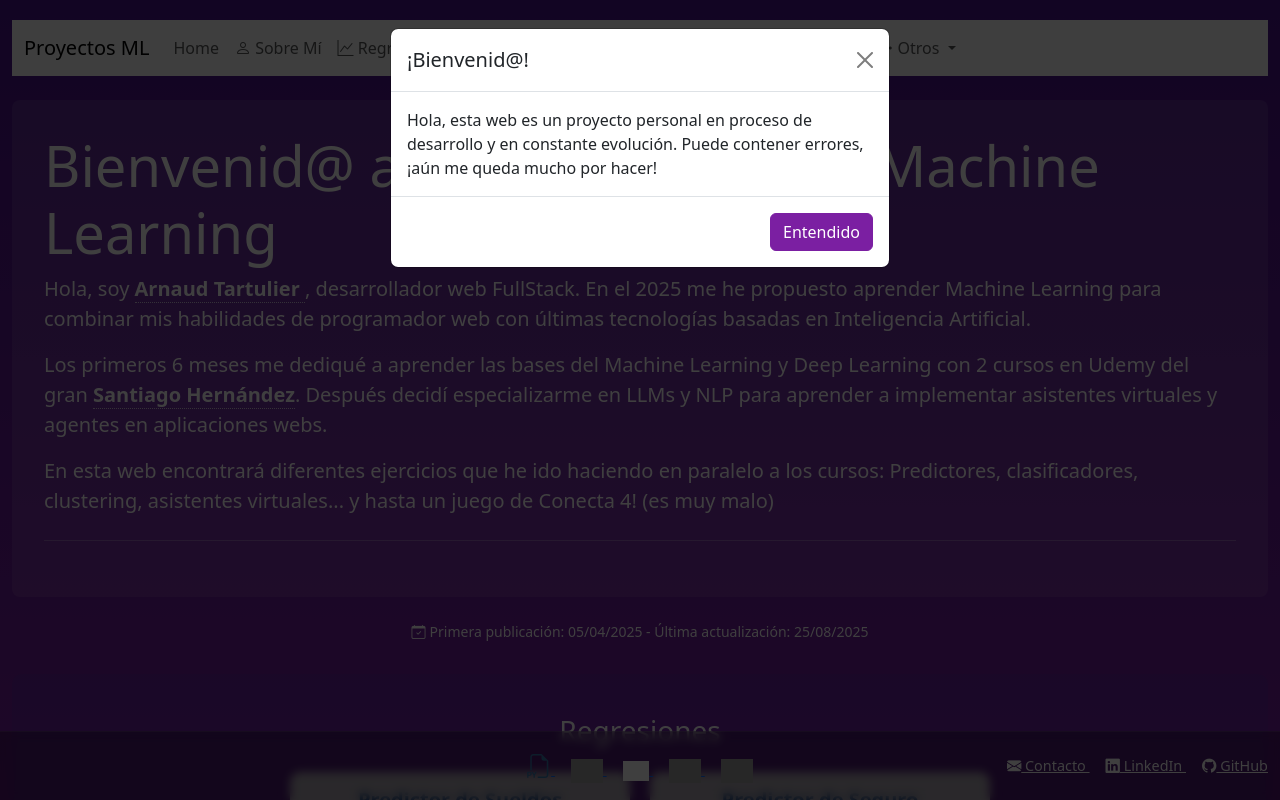
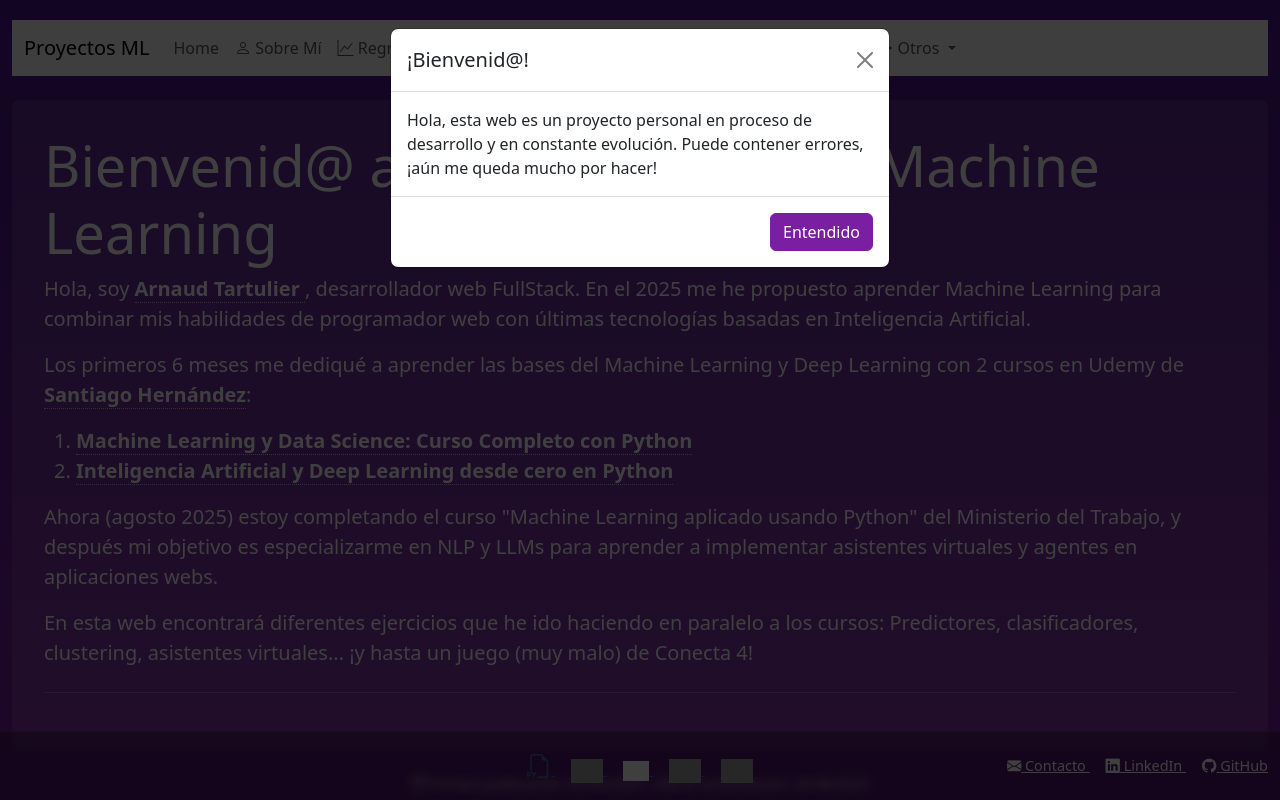
Before and after one commit to Aundefined/proyectos-ml, a Python web app: template templates/home.html in a window 1280 px wide. Run offline with Jinja, Linux system fonts and the light colour scheme; the template is opened without the code that fills it, so the values that code supplies are empty; grey boxes are pictures that could not be loaded.

Commit message:
update home

```diff
--- a/sobre_mi/templates/sobre_mi.html
+++ b/sobre_mi/templates/sobre_mi.html
@@ -36,7 +36,7 @@
                             nuestros clientes.
                         </p>
                         <p>
-                            Fuera del trabajo, estudio y actualizo esta web con pequeños proyectos de Machine Learning usando
+                            Fuera del trabajo estudio Machine Learning y Deep Learning, y actualizo esta web con pequeños proyectos usando
                             Python
                             y Flask. Es mi forma de combinar lo que sé de desarrollo web con algoritmos de IA.
                         </p>
--- a/templates/home.html
+++ b/templates/home.html
@@ -31,15 +31,20 @@
                style="border-bottom: 1px dotted rgba(255,255,255,0.7);">
                Arnaud Tartulier
             </a>, desarrollador web FullStack. En el 2025 me he propuesto aprender Machine Learning para combinar mis habilidades de programador web con últimas tecnologías basadas en Inteligencia Artificial.</p>
-            <p class="lead">Los primeros 6 meses me dediqué a aprender las bases del Machine Learning y Deep Learning con 2 cursos en Udemy del gran <a href="https://www.udemy.com/user/shramos/" target="_blank" class="text-decoration-none text-white fw-bold" style="border-bottom: 1px dotted rgba(255,255,255,0.7);">Santiago Hernández</a>. Después decidí especializarme en LLMs y NLP para aprender a implementar asistentes virtuales y agentes en aplicaciones webs. </p>
-            <p class="lead">En esta web encontrará diferentes ejercicios que he ido haciendo en paralelo a los cursos: Predictores, clasificadores, clustering, asistentes virtuales... y hasta un juego de Conecta 4! (es muy malo)</p>
+            <p class="lead">Los primeros 6 meses me dediqué a aprender las bases del Machine Learning y Deep Learning con 2 cursos en Udemy de <a href="https://www.udemy.com/user/shramos/" target="_blank" class="text-decoration-none text-white fw-bold" style="border-bottom: 1px dotted rgba(255,255,255,0.7);">Santiago Hernández</a>:</p>
+            <ol class="lead">
+                <li><a href="https://www.udemy.com/certificate/UC-18f62563-773d-4216-a278-2cb1fbc68687/" target="_blank" class="text-decoration-none text-white fw-bold" style="border-bottom: 1px dotted rgba(255,255,255,0.7);">Machine Learning y Data Science: Curso Completo con Python</a></li>
+                <li><a href="https://www.udemy.com/certificate/UC-edfa4ba5-b913-4ec4-9720-5d13a2f38242/" target="_blank" class="text-decoration-none text-white fw-bold" style="border-bottom: 1px dotted rgba(255,255,255,0.7);">Inteligencia Artificial y Deep Learning desde cero en Python</a></li>
+            </ol>
+            <p class="lead">Ahora (agosto 2025) estoy completando el curso "Machine Learning aplicado usando Python" del Ministerio del Trabajo, y después mi objetivo es especializarme en NLP y LLMs para aprender a implementar asistentes virtuales y agentes en aplicaciones webs. </p>
+            <p class="lead">En esta web encontrará diferentes ejercicios que he ido haciendo en paralelo a los cursos: Predictores, clasificadores, clustering, asistentes virtuales... ¡y hasta un juego (muy malo) de Conecta 4!</p>
     <hr class="my-4">
 </div>
 
 <div class="row mb-3 mt-4">
     <div class="col-12 text-center fall-element fall-delay-2">
         <p class="text-white small"><i class="bi bi-calendar-check me-1"></i>Primera publicación: 05/04/2025 - Última
-            actualización: 25/08/2025</p>
+            actualización: 26/08/2025</p>
     </div>
 </div>
 
```
